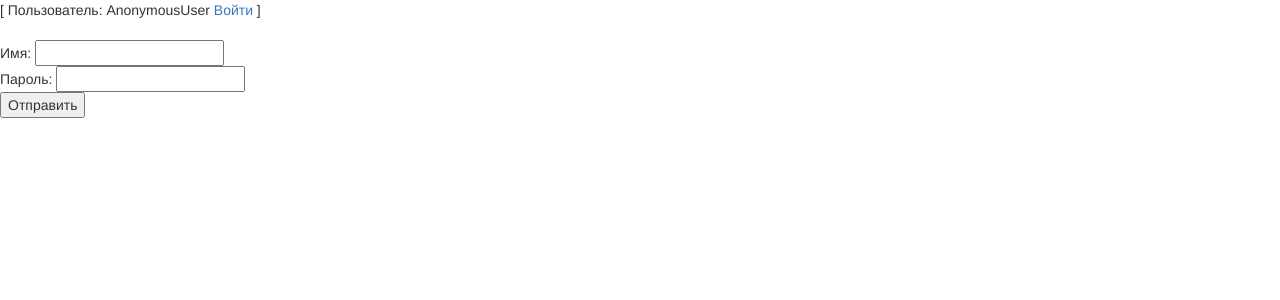
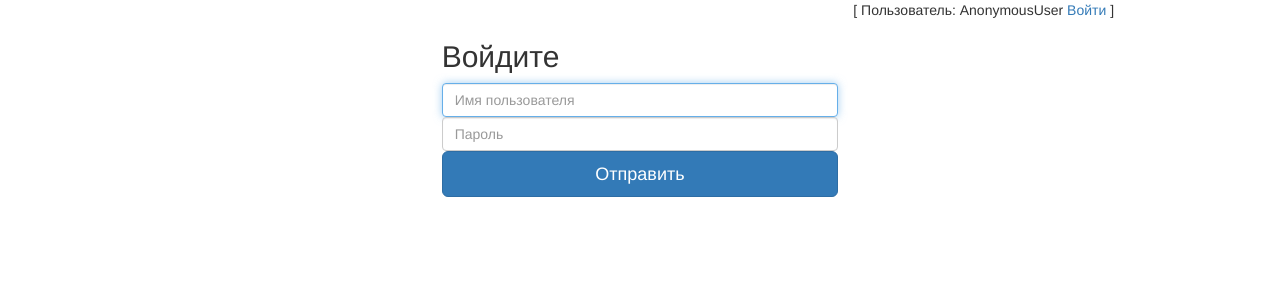
Before and after one commit to sergey-samoshkin/school, a Django app: page /school/login/ in a window 1280 px wide. Shown: the top 300 px of the page. Run offline with Django 3.2, Linux system fonts and the light colour scheme; parts of the project's set-up code (start-up, migrations or seed data) failed here and were passed over; some libraries are stand-ins or nearby versions.

Commit message:
bootstrapped login form

```diff
--- a/schoolapp/templates/schoolapp/login.html
+++ b/schoolapp/templates/schoolapp/login.html
@@ -3,12 +3,27 @@
 {% block title %}Вход{% endblock %}
 
 {% block content %}
-    <form action="{% url 'school:do_login' %}" method="post">
+
+    <div class="container col-md-4"></div>
+    <div class="container col-md-4">
+      <form class="form-signin" action="{% url 'school:do_login' %}" method="post">
         <input type="hidden" name="next" value="{{ next }}" /><br>
         {% csrf_token %}
-        Имя: <input type="text" name="username" value="" /><br>
-        Пароль: <input type="password" name="password" value="" /><br>
-        {% if error_message %}<p style="color: red;"><strong>{{ error_message }}</strong></p>{% endif %}
-        <input type="submit" value="Отправить" />
-    </form>
+        <h2 class="form-signin-heading">Войдите</h2>
+        <label for="inputUserName" class="sr-only">Имя пользователя</label>
+        <input name="username" type="text" id="inputUserName" class="form-control" placeholder="Имя пользователя" required autofocus>
+        <label for="inputPassword" class="sr-only">Пароль</label>
+        <input name="password" type="password" id="inputPassword" class="form-control" placeholder="Пароль" required>
+    {% if error_message %}
+        <div class="alert alert-danger" role="alert">
+          <span class="glyphicon glyphicon-exclamation-sign" aria-hidden="true"></span>
+          <span class="sr-only">Ошибка:</span>
+          {{ error_message }}
+        </div>
+    {% endif %}
+        <button class="btn btn-lg btn-primary btn-block" type="submit">Отправить</button>
+      </form>
+    </div>
+    <div class="container col-md-4"></div>
+
 {% endblock %}
```
